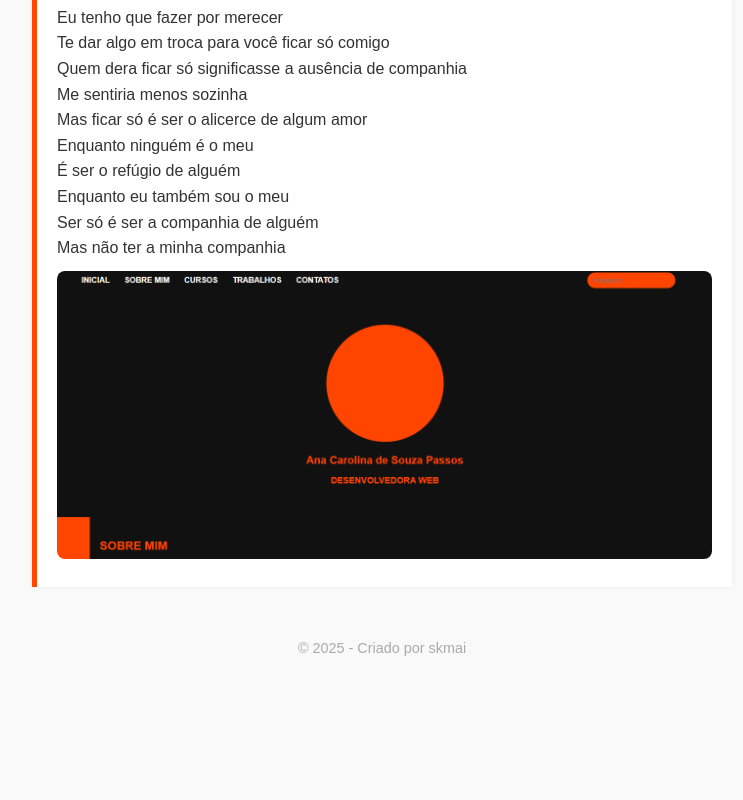
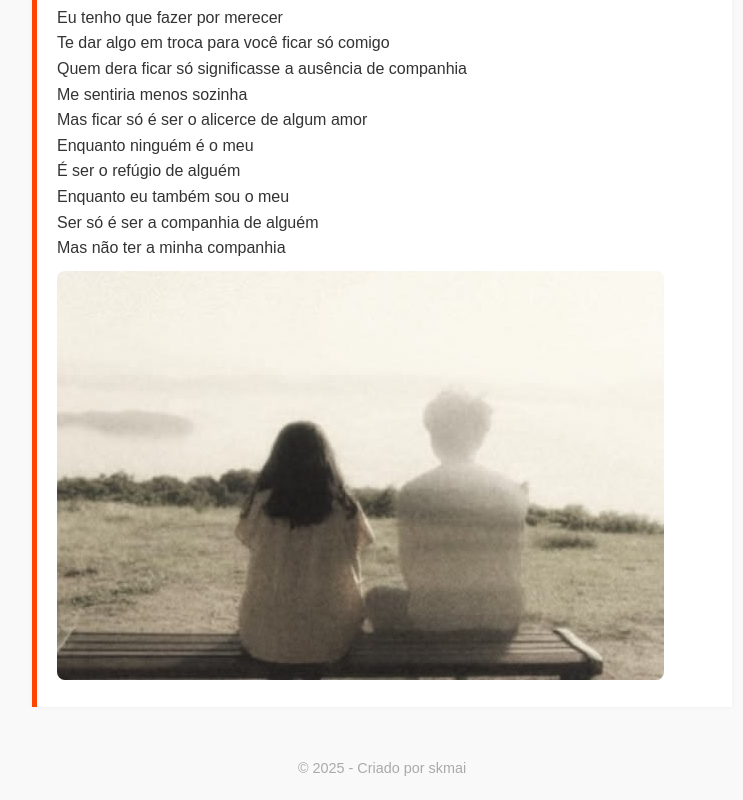
Before and after one commit to carolana18/Portifolio, a plain HTML site: page blog.html in a window 1280 px wide. Shown: the part 4806-5606 px from the top of the page, without its empty margins (258-1001 px from the left). Before the commit the page ends 5486 px from the top, so only its background shows below. Drawn offline with Linux system fonts and the light colour scheme.

Commit message:
Update blog.html

```diff
--- a/blog.html
+++ b/blog.html
@@ -100,7 +100,7 @@
             Enquanto eu também sou o meu <br>
             Ser só é ser  a companhia de alguém <br>
             Mas não ter a minha companhia<br>
-            <img src="portifolio.png" alt="print da capa do meu portifólio">
+            <img src="sersó.jpg" alt="foto tirada do pinterest">
         </article>
     </main>
    <footer>
```
